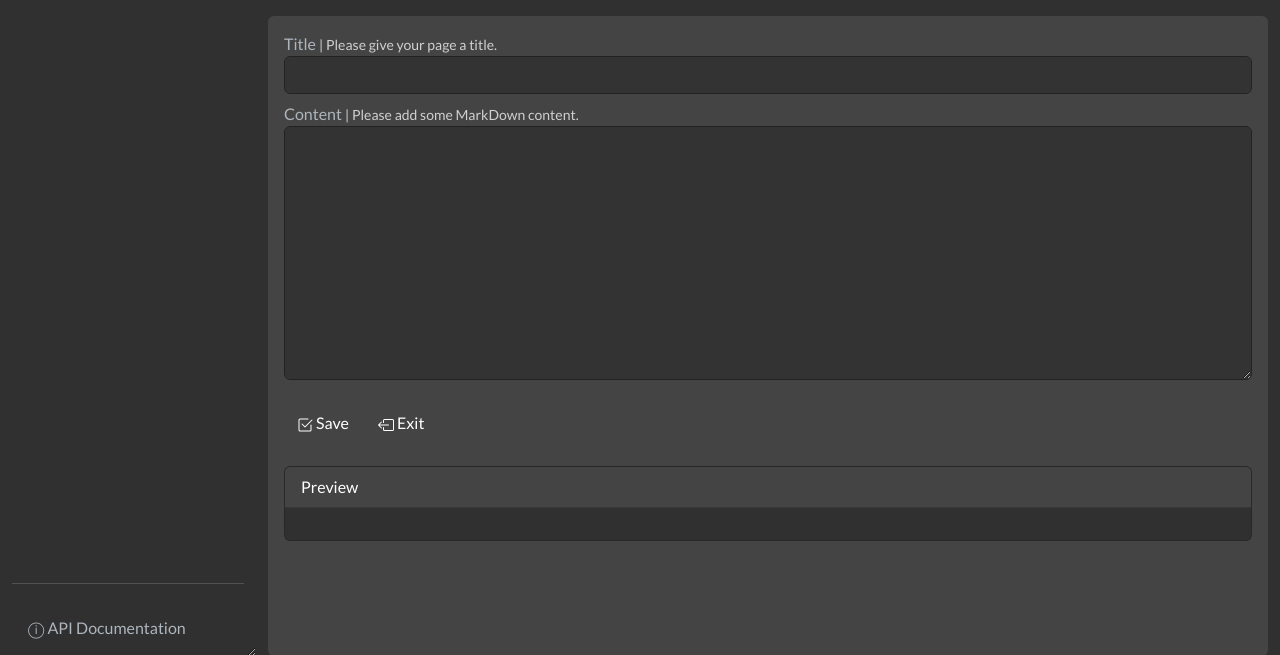
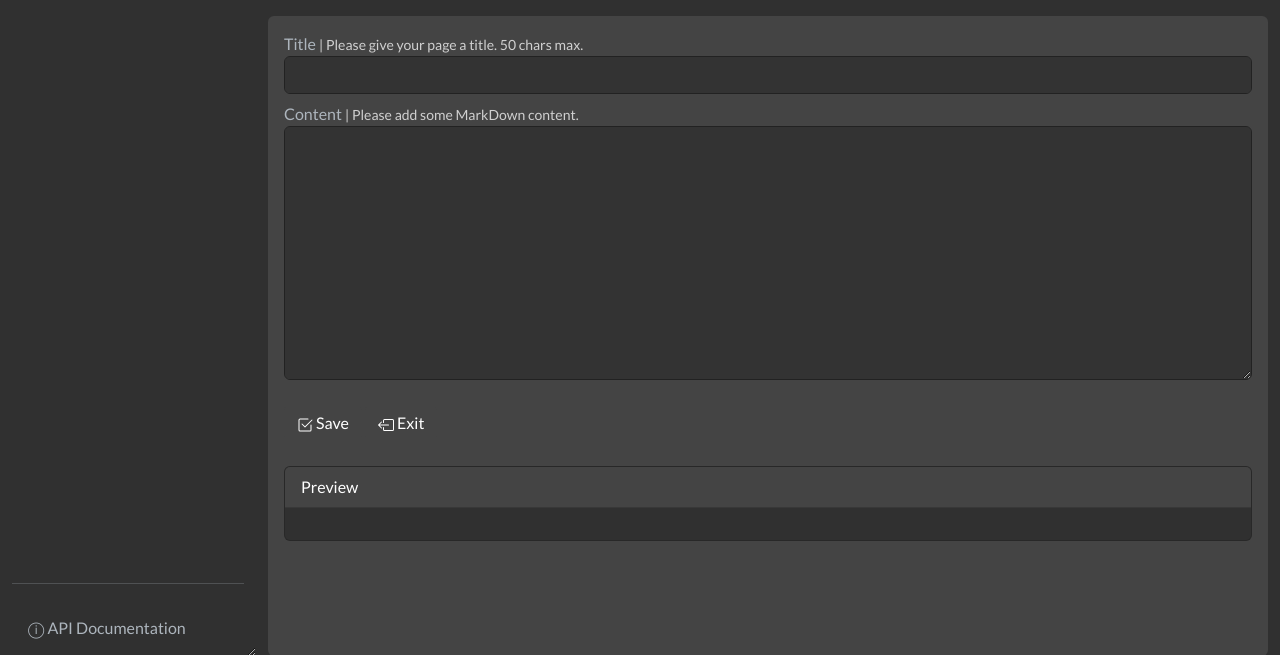
Before and after one commit to signebedi/wiki-flask, a Flask app: page /create in a window 1280 px wide. Shown: the part 56-711 px from the top of the page. Run offline with Flask 3, Linux system fonts and the light colour scheme; data that the repository does not hold is empty; some libraries are stand-ins or nearby versions.

Commit message:
Added: max title len app config (#40)

```diff
--- a/app.py
+++ b/app.py
@@ -142,7 +142,7 @@ def create():
         content = request.form.get('content')
         pages.create({'title': title, 'content': content})
         return redirect(url_for('home'))
-    return render_template('create.html.jinja', pages=pages.find().sort('position'), **flask_route_macros())
+    return render_template('create.html.jinja', pages=pages.find().sort('position'), max_title_length=config['max_title_len'], **flask_route_macros())
 
 @app.route('/edit/<page_id>', methods=['GET', 'POST'])
 def edit(page_id):
@@ -152,7 +152,7 @@ def edit(page_id):
         pages.update_one(page_id, {'title': title, 'content': content})
         return redirect(url_for('page', page_id=page_id))
     page_data = pages.find_one(page_id)
-    return render_template('edit.html.jinja', page=page_data, pages=pages.find().sort('position'), **flask_route_macros())
+    return render_template('edit.html.jinja', page=page_data, pages=pages.find().sort('position'), max_title_length=config['max_title_len'], **flask_route_macros())
 
 @app.route('/delete/<page_id>', methods=['GET', 'POST'])
 def delete(page_id):
--- a/config.yaml
+++ b/config.yaml
@@ -38,3 +38,4 @@ mongodb_pw: null
 # Look-and-feel
 favicon: static/favicon.ico
 site_logo: static/site_logo.png
+max_title_len: 50
--- a/templates/create.html.jinja
+++ b/templates/create.html.jinja
@@ -11,9 +11,9 @@ Create New Page
     <div class="form-group">
         <label for="title" aria-describedby="TitleHelpInline">Title</label>
         <span id="TitleHelpInline" class="form-text">
-        | Please give your page a title.
+        | Please give your page a title. {{ max_title_length }} chars max.
         </span>
-        <input type="text" id="title" name="title" class="form-control" style="background-color: rgba(0, 0, 0, 0.25) ; color: #fff;" maxlength="50" required>
+        <input type="text" id="title" name="title" class="form-control" style="background-color: rgba(0, 0, 0, 0.25) ; color: #fff;" maxlength="{{ max_title_length }}" required>
     </div>
     <div class="form-group mt-2">
         <label for="content" aria-describedby="ContentHelpInline">Content</label>
--- a/templates/edit.html.jinja
+++ b/templates/edit.html.jinja
@@ -13,9 +13,9 @@ Edit - {{ page.title }}
     <div class="form-group">
         <label for="title" aria-describedby="TitleHelpInline">Title</label>
         <span id="TitleHelpInline" class="form-text">
-        | Please give your page a title.
+        | Please give your page a title. {{ max_title_length }} chars max.
         </span>
-        <input type="text" id="title" name="title" class="form-control" style="background-color: rgba(0, 0, 0, 0.25) ; color: #fff;" maxlength="50" value="{{ page.title }}" required>
+        <input type="text" id="title" name="title" class="form-control" style="background-color: rgba(0, 0, 0, 0.25) ; color: #fff;" maxlength="{{ max_title_length }}" value="{{ page.title }}" required>
     </div>
     <div class="form-group mt-2">
         <label for="content" aria-describedby="ContentHelpInline">Content</label>
```
